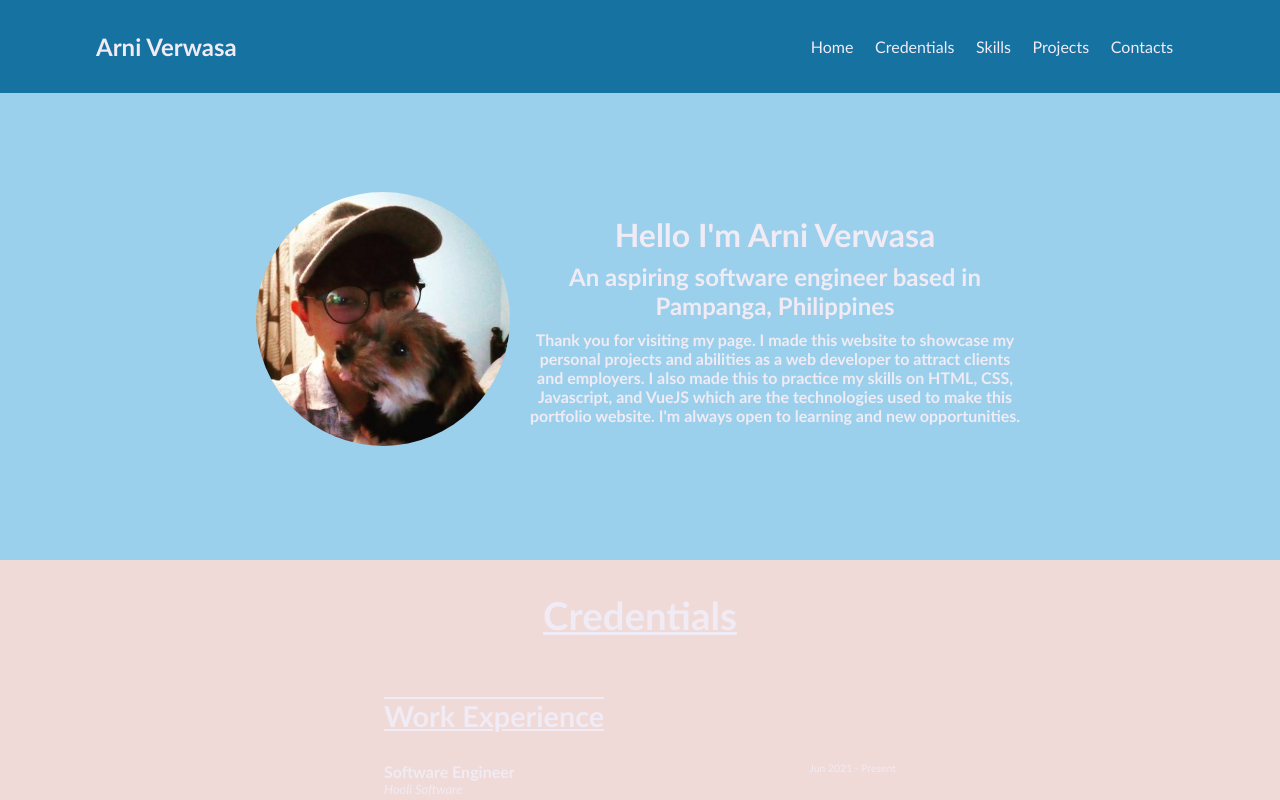
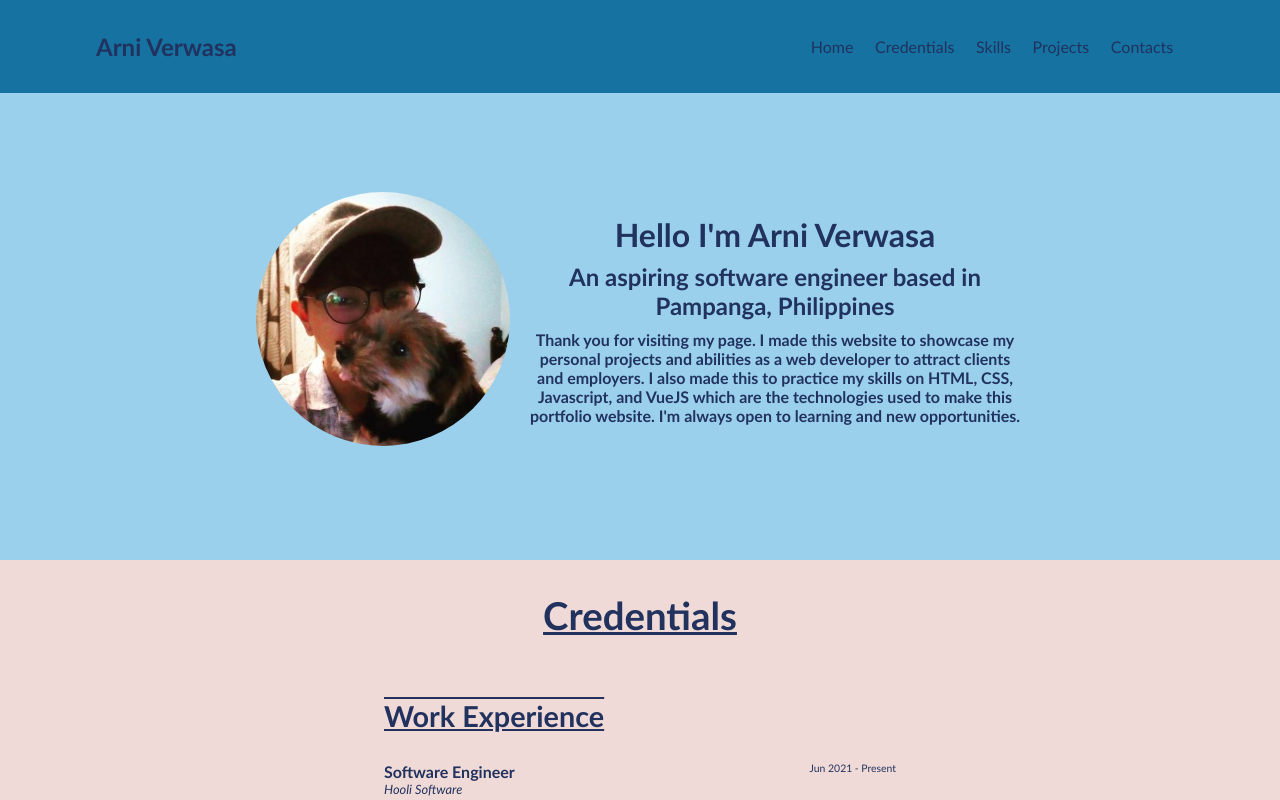
Before and after one commit to lewasaur/Profile, a Vue app: page / in a window 1280 px wide. Shown: the top 800 px of the page. Built offline with nearby package versions, Linux system fonts and the light colour scheme.

Commit message:
changed font colors

```diff
--- a/src/App.vue
+++ b/src/App.vue
@@ -42,7 +42,7 @@ export default {
   padding: 0;
   margin: 0;
   box-sizing: border-box;
-  color: #F0EBF4
+  color: #21325E;
 }
 
 .title-container {
```
